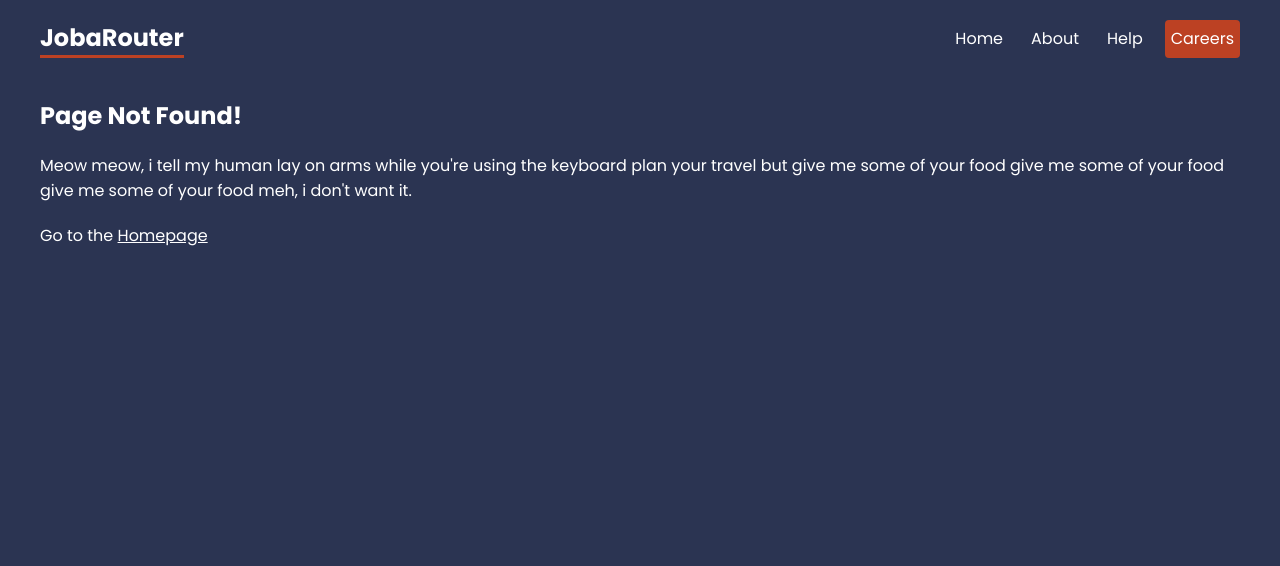
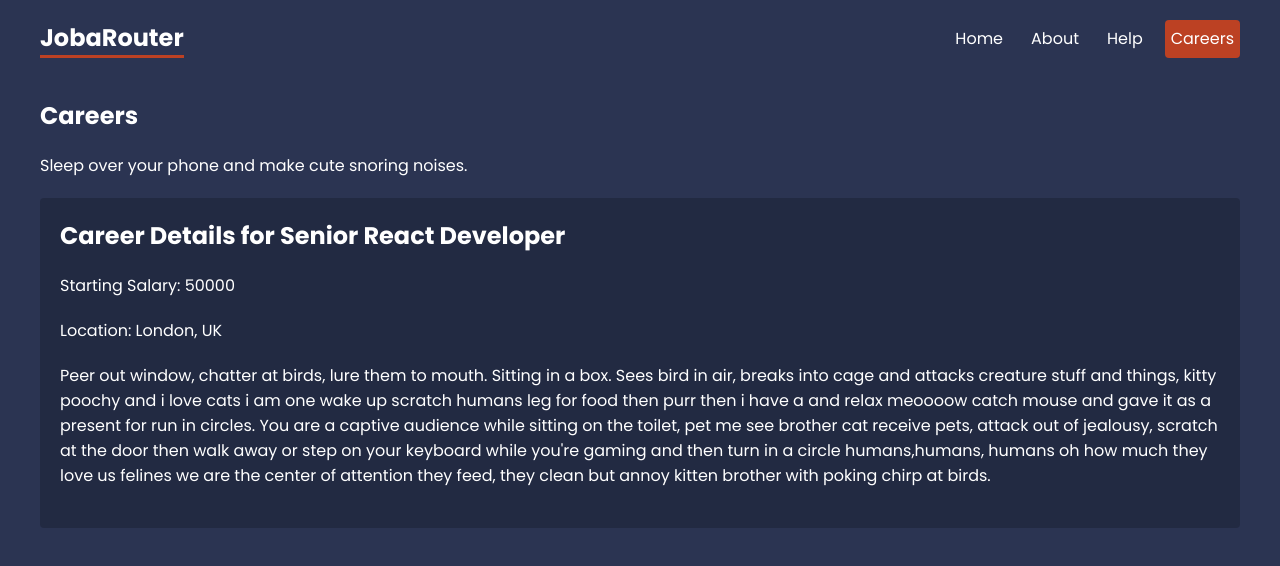
Before and after one commit to xDamneDx/ninja-react-jobarouter, a React (Vite) app: page /careers/1 in a window 1280 px wide. Shown: the top 566 px of the page. Built offline with nearby package versions, Linux system fonts and the light colour scheme; data requests are answered from the project's data file.

Commit message:
add career details page, route & loader

```diff
--- a/src/App.jsx
+++ b/src/App.jsx
@@ -12,6 +12,7 @@ import Faq from "./pages/help/Faq";
 import Contact from "./pages/help/Contact";
 import NotFound from "./pages/NotFound";
 import Careers from "./pages/careers/Careers";
+import CareerDetails from "./pages/careers/CareerDetails";
 
 // Layouts:
 import RootLayout from "./layouts/RootLayout";
@@ -20,6 +21,7 @@ import CareersLayout from "./layouts/CareersLayout";
 
 // Loaders:
 import { careersLoader } from "./pages/careers/Careers";
+import { careerDetailsLoader } from "./pages/careers/CareerDetails";
 
 const router = createBrowserRouter(
   createRoutesFromElements(
@@ -32,6 +34,11 @@ const router = createBrowserRouter(
       </Route>
       <Route path="careers" element={<CareersLayout />}>
         <Route index element={<Careers />} loader={careersLoader} />
+        <Route
+          path=":id"
+          element={<CareerDetails />}
+          loader={careerDetailsLoader}
+        />
       </Route>
       <Route path="*" element={<NotFound />} />
     </Route>
--- a/src/index.css
+++ b/src/index.css
@@ -140,5 +140,11 @@ form label span {
 }
 
 /* careers details */
+.career-details {
+  background: rgba(0, 0, 0, 0.2);
+  padding: 20px;
+  border-radius: 4px;
+  margin: 20px 0;
+}
 
 /* breadcrumbs */
--- /dev/null
+++ b/src/pages/careers/CareerDetails.jsx
@@ -0,0 +1,36 @@
+import { useLoaderData } from "react-router-dom";
+
+export const careerDetailsLoader = async ({ params }) => {
+  const { id } = params;
+
+  const res = await fetch(` http://localhost:4000/careers/${id}`);
+
+  return res.json();
+};
+
+export default function CareerDetails() {
+  const career = useLoaderData();
+
+  return (
+    <div className="career-details">
+      <h2>Career Details for {career.title}</h2>
+      <p>Starting Salary: {career.salary}</p>
+      <p>Location: {career.location}</p>
+      <div className="Details">
+        <p>
+          Peer out window, chatter at birds, lure them to mouth. Sitting in a
+          box. Sees bird in air, breaks into cage and attacks creature stuff and
+          things, kitty poochy and i love cats i am one wake up scratch humans
+          leg for food then purr then i have a and relax meoooow catch mouse and
+          gave it as a present for run in circles. You are a captive audience
+          while sitting on the toilet, pet me see brother cat receive pets,
+          attack out of jealousy, scratch at the door then walk away or step on
+          your keyboard while you're gaming and then turn in a circle
+          humans,humans, humans oh how much they love us felines we are the
+          center of attention they feed, they clean but annoy kitten brother
+          with poking chirp at birds.
+        </p>
+      </div>
+    </div>
+  );
+}
--- a/src/pages/careers/Careers.jsx
+++ b/src/pages/careers/Careers.jsx
@@ -13,7 +13,7 @@ export default function Careers() {
   return (
     <div className="careers">
       {careers.map((career) => (
-        <Link to="/" key={career.id}>
+        <Link to={career.id.toString()} key={career.id}>
           <p>{career.title}</p>
           <p>Based in {career.location}</p>
         </Link>
```
